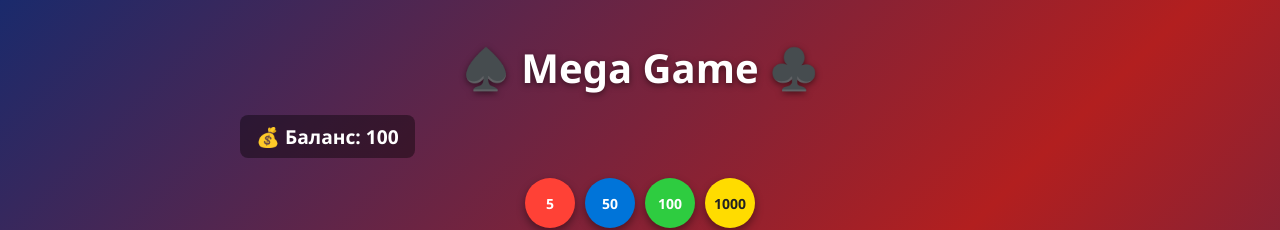
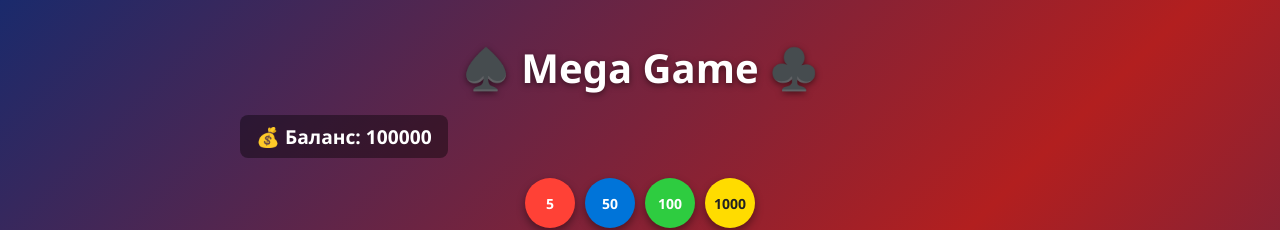
Before and after one commit to gitignorePON/cbj, a plain HTML site: page index.html in a window 1280 px wide. Shown: the top 230 px of the page. Drawn offline with Linux system fonts and the light colour scheme.

Commit message:
Update index.html
теперь в скрипте изменил баллик на 100к

```diff
--- a/index.html
+++ b/index.html
@@ -500,7 +500,7 @@
     let playerHand = [];
     let dealerHand = [];
     let gameActive = false;
-    let balance = 100;
+    let balance = 100000;
     let currentBet = 0;
 
     const dealerCardsEl = document.getElementById('dealer-cards');
```
